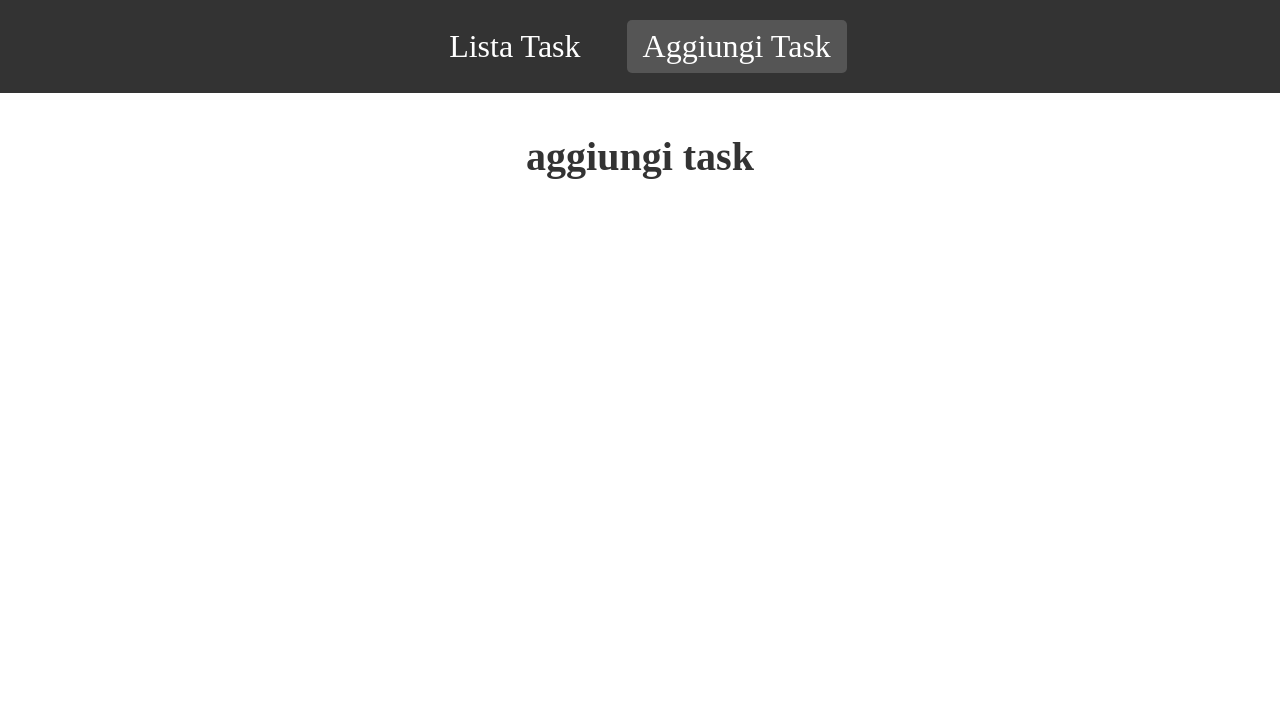
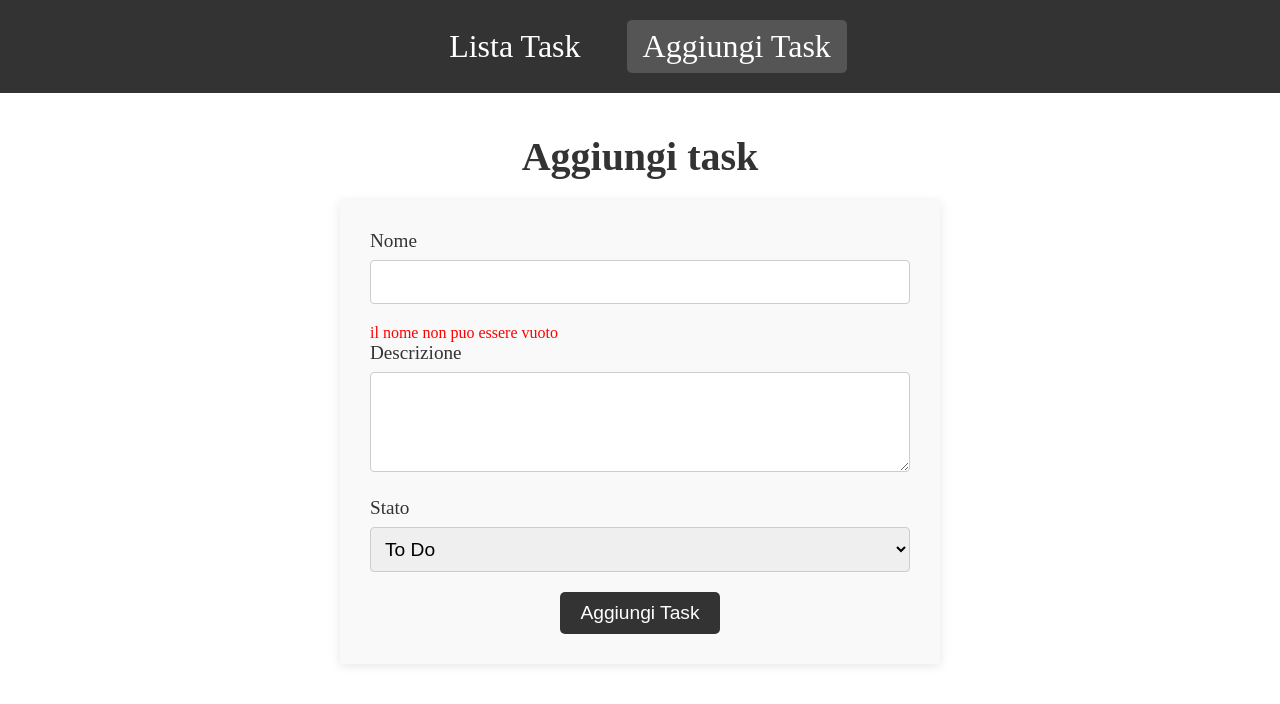
Before and after one commit to alessiotinaglia/ex-react-task-manager, a React (Vite) app in the folder react-task-manager-front/: page /add in a window 1280 px wide. Shown: the top 704 px of the page. Built offline with nearby package versions, Linux system fonts and the light colour scheme; no server answers.

Commit message:
milestone 5

```diff
--- a/react-task-manager-front/src/App.css
+++ b/react-task-manager-front/src/App.css
@@ -78,3 +78,55 @@ td.doing {
 td.done {
   background-color: green;
 }
+
+/* stile css per il Form (AddTask) */
+form {
+  width: 60%;
+  max-width: 600px;
+  margin: 0 auto;
+  padding: 30px;
+  background: #f9f9f9;
+  box-shadow: 0 2px 10px rgba(0, 0, 0, 0.1);
+}
+
+form label {
+  display: block;
+  margin-bottom: 20px;
+  font-size: 1.2em;
+  color: #333;
+}
+
+form input[type="text"],
+form textarea,
+form select {
+  width: 100%;
+  margin-top: 8px;
+  padding: 10px;
+  font-size: 1em;
+  border: 1px solid #ccc;
+  border-radius: 4px;
+  transition: border-color 0.3s ease;
+}
+
+
+form textarea {
+  min-height: 100px;
+  resize: vertical;
+}
+
+form button[type="submit"] {
+  display: block;
+  margin: 20px auto 0;
+  padding: 10px 20px;
+  font-size: 1.2em;
+  color: #fff;
+  background-color: #333;
+  border: none;
+  border-radius: 5px;
+  cursor: pointer;
+  transition: background-color 0.3s ease;
+}
+
+form button[type="submit"]:hover {
+  background-color: #444;
+}
--- a/react-task-manager-front/src/pages/AddTask.jsx
+++ b/react-task-manager-front/src/pages/AddTask.jsx
@@ -1,8 +1,59 @@
+import { useState, useRef, useMemo } from "react";
+
+const symbols = "!@#$%^&*()-_=+[]{}|;:'\\.<>?/`~";
 
 function Addtask() {
+    const [taskTitle, setTaskTitle] = useState("")
+    const descriptionRef = useRef();
+    const statusRef = useRef();
+
+    const errorTitle = useMemo(() => {
+        if (!taskTitle.trim()) return "il nome non puo essere vuoto"
+        if ([...taskTitle].some(char => symbols.includes(char)))
+            return "non puo contenere simboli"
+        return ""
+    }, [taskTitle])
+
+    const handleSubmit = event => {
+        event.preventDefault()
+        const newTask = {
+            title: taskTitle.trim(),
+            description: descriptionRef.current.value,
+            status: statusRef.current.value
+        }
+        console.log("task aggiunta", newTask);
+    }
+
     return (
         <div>
-            <h1>aggiungi task</h1>
+            <h1>Aggiungi task</h1>
+            <form onSubmit={handleSubmit}>
+                <label>
+                    Nome
+                    <input type="text"
+                        value={taskTitle}
+                        onChange={e => setTaskTitle(e.target.value)}
+                    />
+                </label>
+                {errorTitle &&
+                    <p style={{ color: 'red' }}>{errorTitle}</p>}
+
+
+                <label>
+                    Descrizione
+                    <textarea ref={descriptionRef} />
+                </label>
+                <label>
+                    Stato
+                    <select ref={statusRef} defaultValue="To Do">
+                        <option value="To Do">To Do</option>
+                        <option value="Doing">Doing</option>
+                        <option value="Done">Done</option>
+                    </select>
+                </label>
+                <button type="submit">Aggiungi Task</button>
+
+            </form>
         </div>
     )
 }
```
Also changed, not shown: 1 other file (tests, documents, lock files or other folders).
